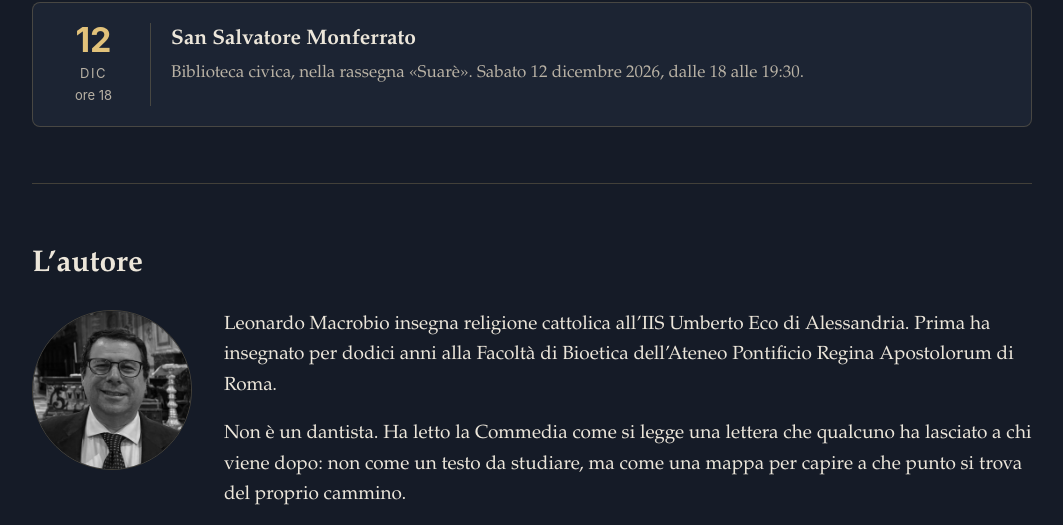
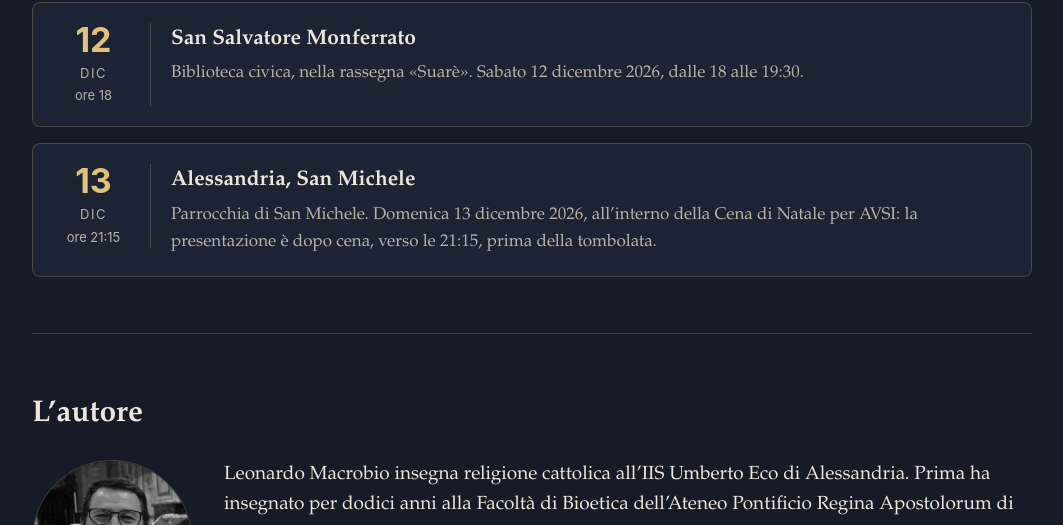
Before and after one commit to metododante/metododante.github.io, a plain HTML site: page index.html in a window 1280 px wide. Shown: the part 1848-2373 px from the top of the page, without its empty margins (108-1171 px from the left). Drawn offline with Linux system fonts and the light colour scheme.

Commit message:
Presentazioni: 13/12 a San Michele, nella Cena di Natale per AVSI
Co-Authored-By: Claude Opus 5.5 <noreply@anthropic.com>
Claude-Session: https://claude.ai/code/session_01XtnuLnLJYpsJMp7tv9Mg4w

```diff
--- a/index.html
+++ b/index.html
@@ -167,6 +167,13 @@
             <p>Biblioteca civica, nella rassegna «Suarè». Sabato 12 dicembre 2026, dalle 18 alle 19:30.</p>
           </div>
         </li>
+        <li class="evento" data-fine="2026-12-13T23:30">
+          <div class="data"><span class="g">13</span><span class="m">dic</span><span class="h">ore 21:15</span></div>
+          <div>
+            <h3>Alessandria, San Michele</h3>
+            <p>Parrocchia di San Michele. Domenica 13 dicembre 2026, all’interno della Cena di Natale per AVSI: la presentazione è dopo cena, verso le 21:15, prima della tombolata.</p>
+          </div>
+        </li>
       </ul>
       <p class="nessun-evento" id="nessun-evento" hidden>Al momento non ci sono presentazioni in calendario. Se vuoi organizzarne una, scrivi a <a href="mailto:libro@metododante.it">libro@metododante.it</a>.</p>
     </section>
```
